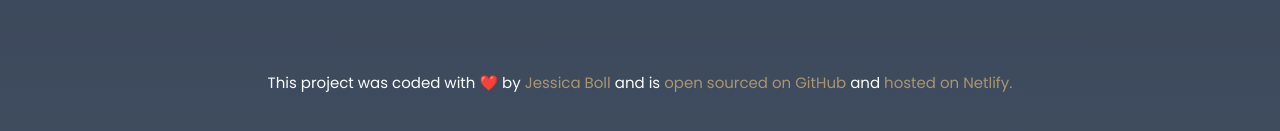
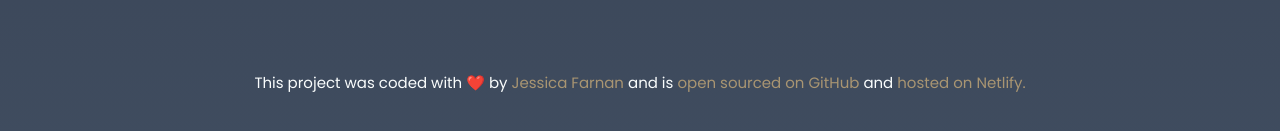
Before and after one commit to ItsmeJessMarie/bmw-landing-page, a plain HTML site: page index.html in a window 1280 px wide. Shown: the part 2031-2162 px from the top of the page. Drawn offline with nearby package versions, Linux system fonts and the light colour scheme.

Commit message:
Updated html
Changed my last name and SheCodes profile link.

```diff
--- a/index.html
+++ b/index.html
@@ -316,10 +316,10 @@
         <p>
           This project was coded with ❤️ by
           <a
-            href="https://www.shecodes.io/graduates/77936-jessica-boll"
+            href="https://www.shecodes.io/graduates/77936-jessica-farnan"
             target="_blank"
             title="SheCodes profile"
-            >Jessica Boll</a
+            >Jessica Farnan</a
           >
           and is
           <a
```
